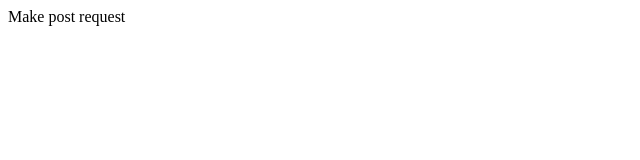
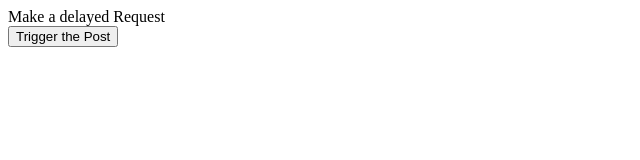
Before and after one commit to bryanathll/HTMX, a plain HTML site: page Chapter2/trigger-modifiers.html in a window 1280 px wide. Shown: the whole page, without its empty margins (0-640 px from the left). Drawn offline with Linux system fonts and the light colour scheme.

Commit message:
adding trigger modifier

```diff
--- a/Chapter2/trigger-modifiers.html
+++ b/Chapter2/trigger-modifiers.html
@@ -11,9 +11,18 @@
 </head>
 
 <body>
-    <div hx-post="http://localhost:1330/message" hx-trigger="mouseenter once">
+    <!-- <div hx-post="http://localhost:1330/message" hx-trigger="mouseenter once">
         Make post request
+    </div> -->
+
+    <div hx-post="http://localhost:1330/message" hx-trigger="click from:#requestTrigger">
+        Make a delayed Request
     </div>
+
+
+    <button type="button" id="requestTrigger">
+        Trigger the Post
+    </button>
 </body>
 
 </html>
```
